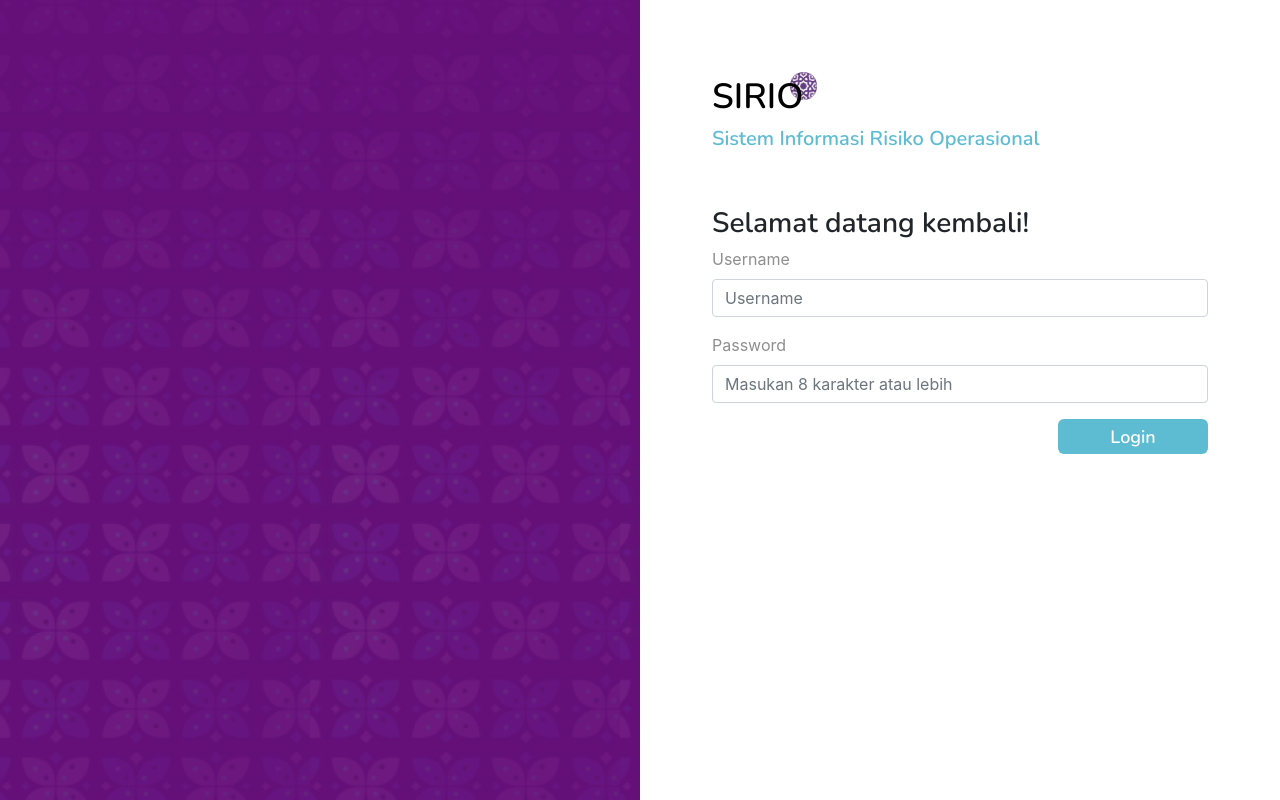
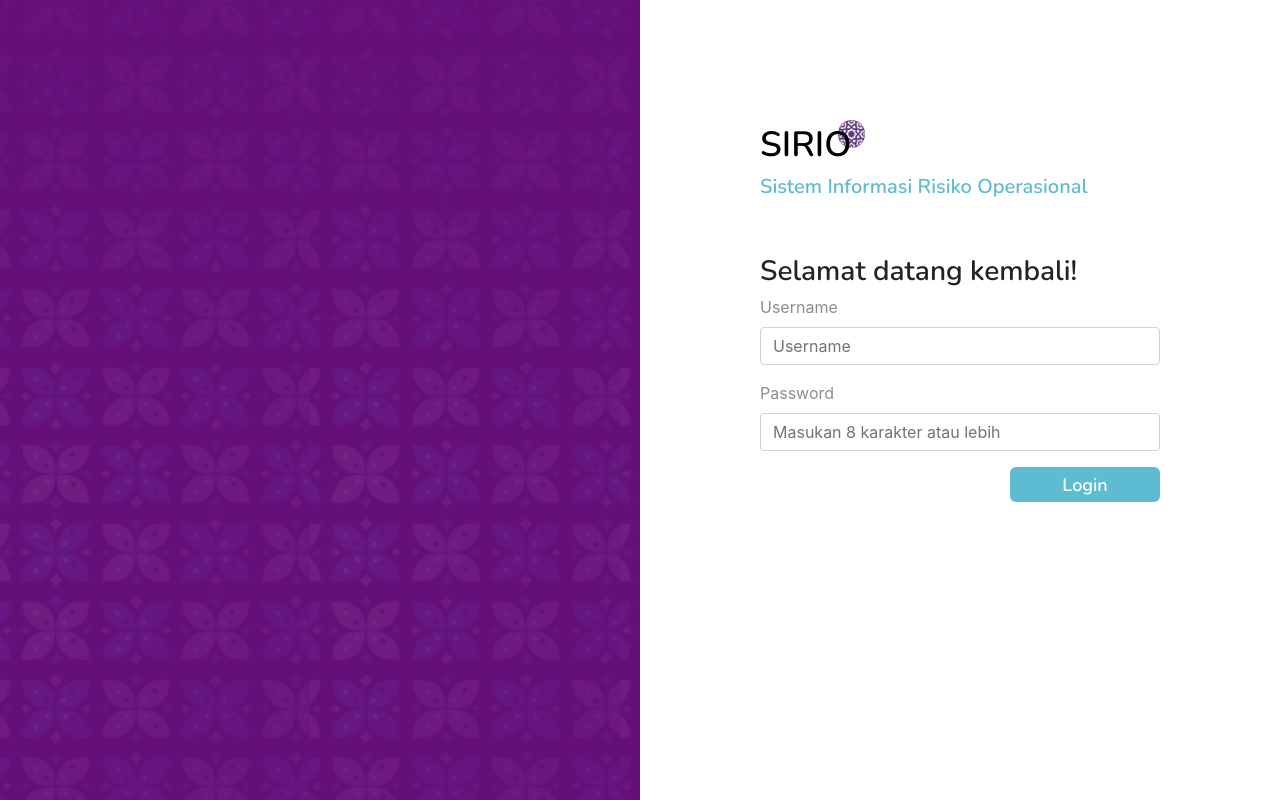
Before and after one commit to Argonaut-B04/SIRIO, a React (Create React App) app in the folder FrontEnd/: page /login in a window 1280 px wide. Built offline with nearby package versions, Linux system fonts and the light colour scheme.

Commit message:
feat: improving Login page style

```diff
--- a/FrontEnd/src/App.css
+++ b/FrontEnd/src/App.css
@@ -50,6 +50,10 @@ label {
     color: #8E8E8E;
 }
 
+input:focus {
+    border: solid #7F3F98 2px !important;
+}
+
 .sirio-btn-blue-recommended {
     background: #5DBCD2;
     border-radius: 6px;
--- a/FrontEnd/src/pages/login.jsx
+++ b/FrontEnd/src/pages/login.jsx
@@ -6,17 +6,15 @@ import LogoTag from "../Components/LogoTag/LogoTag";
 export default class Login extends React.Component {
     render() {
         return (
-            <>
             <div className="d-flex w-100">
                 <SideNav loginMode={true} classes="d-md-block d-none" />
-                    <div className="flex-grow-1">
+                <div className="flex-grow-1 p-5">
                     <div className="p-5">
                         <LogoTag dark />
                         <LoginForm />
                     </div>
                 </div>
             </div>
-            </>
         )
     }
 }
```
Lines whose indentation alone changed are shown as unchanged.
